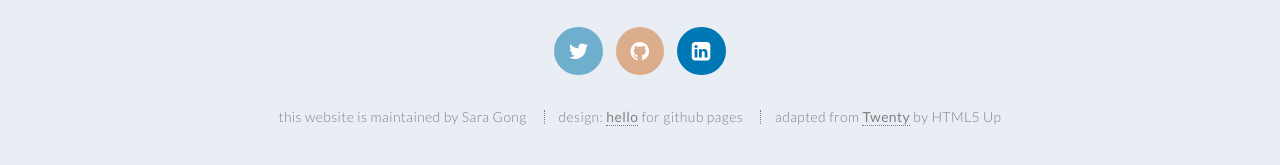
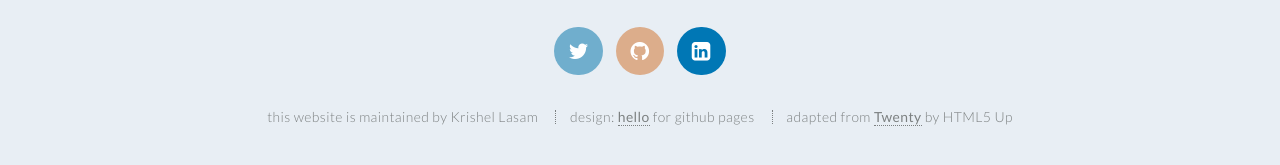
Before and after one commit to krishl/krishl.github.io, a Jekyll site: the page built from index.md, in a window 1280 px wide and 900 px high, scrolled down 5491 px. Shown: the part 707-872 px from the top of the window. Built offline with Jekyll 4.4.1, drawn with Linux system fonts in a browser that asks for light colours; part of the change alters nothing that is shown.

Commit message:
Update _config.yml

```diff
--- a/_config.yml
+++ b/_config.yml
@@ -1,10 +1,10 @@
 # _config.yml
 
 # required, replace with your own information -----
-title: Hello for Github Pages
-author: Sara Gong
+title: Krishel Lasam
+author: Krishel Lasam
 description: >
-  A minimalist template for designing a personal GitHub Pages website - without typing a single line of code.
+  creative technologist with skills in web dev, data science, and it networking
 baseurl: ""
 
 plugins:
```
